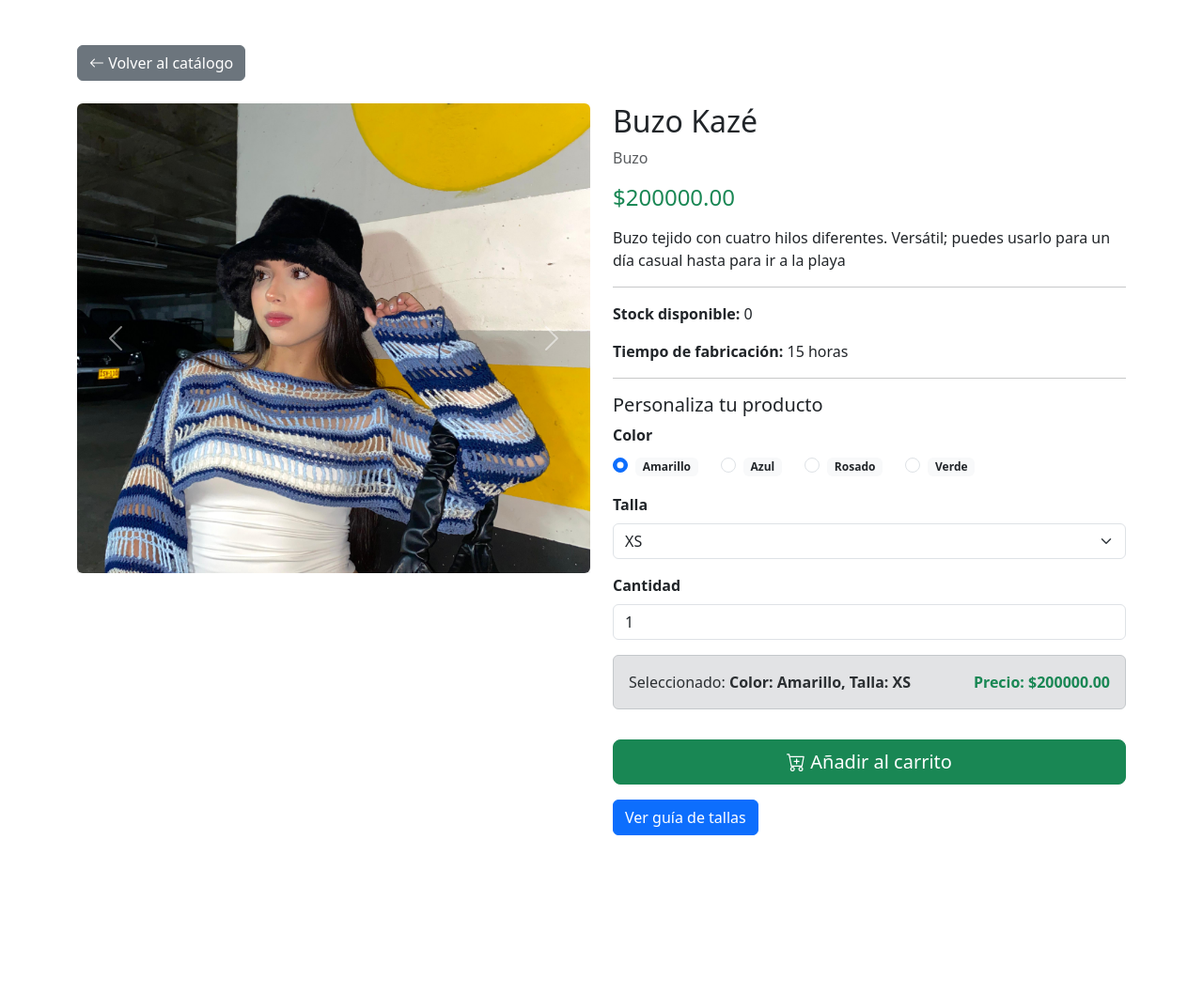
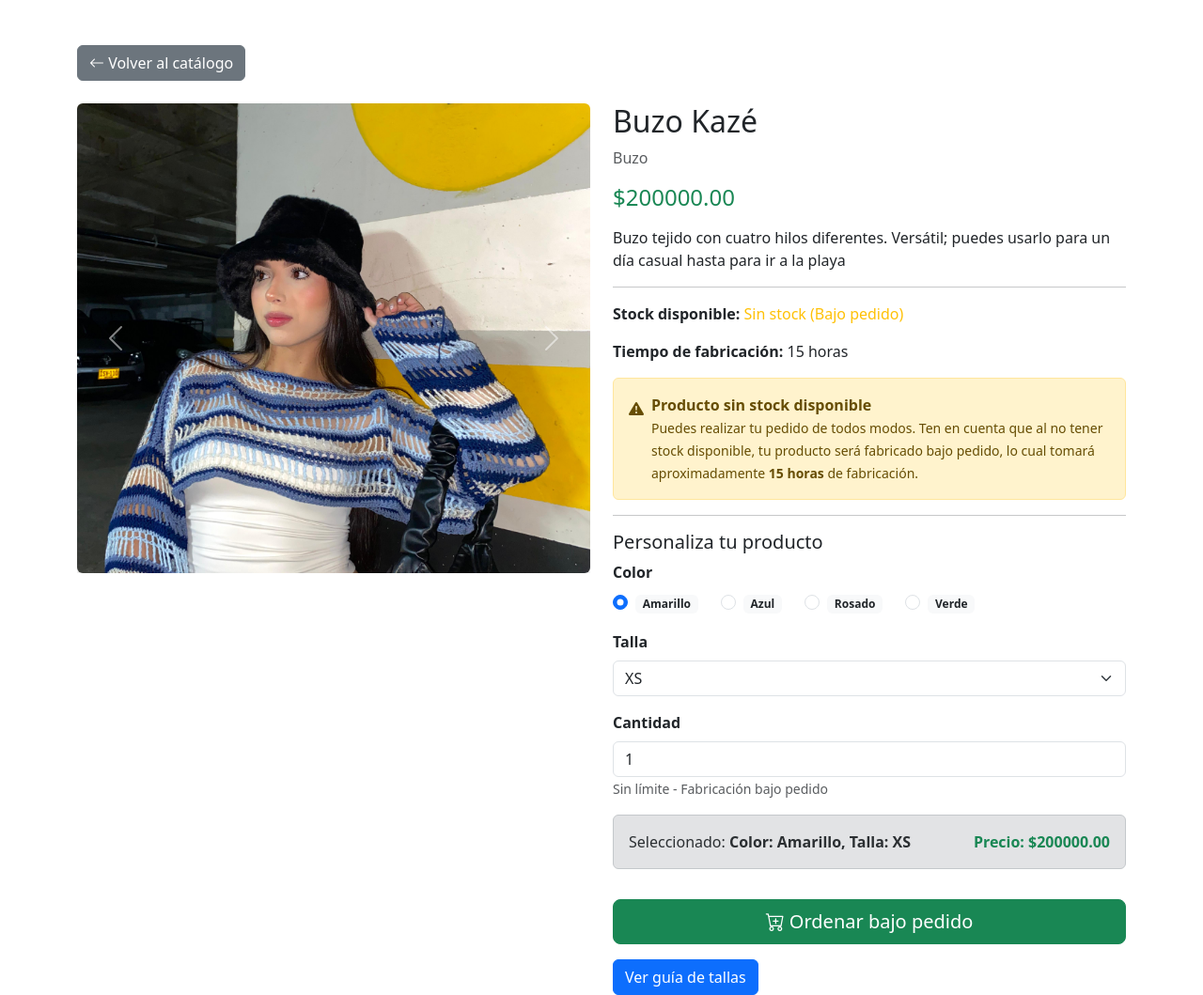
Before and after one commit to AlysonHenao/Akima, a Django app: page /producto/1/ in a window 1280 px wide. Shown: the whole page at 94% size. Before the commit the page ends 889 px from the top, so only its background shows below. Run offline with Django 5.2, Linux system fonts and the light colour scheme; data comes from the database, SQL or seed files in the repository; both versions use the stored data as it was after the commit.

Commit message:
Stock condition fixed

```diff
--- a/crochet/templates/producto_detalle.html
+++ b/crochet/templates/producto_detalle.html
@@ -79,11 +79,31 @@
 
             <hr>
 
-            <p><strong>Stock disponible:</strong> {{ producto.stock }}</p>
+            <p><strong>Stock disponible:</strong>
+                {% if producto.stock > 0 %}
+                    <span class="text-success">{{ producto.stock }} unidades</span>
+                {% else %}
+                    <span class="text-warning">Sin stock (Bajo pedido)</span>
+                {% endif %}
+            </p>
 
             <p><strong>Tiempo de fabricación:</strong>
                 {{ producto.tiempo_fabricacion }} horas
             </p>
+
+            {% if producto.stock <= 0 %}
+            <div class="alert alert-warning d-flex align-items-start" role="alert">
+                <i class="bi bi-exclamation-triangle-fill me-2 mt-1"></i>
+                <div>
+                    <strong>Producto sin stock disponible</strong><br>
+                    <small>
+                        Puedes realizar tu pedido de todos modos. Ten en cuenta que al no tener stock disponible,
+                        tu producto será fabricado bajo pedido, lo cual tomará aproximadamente
+                        <strong>{{ producto.tiempo_fabricacion }} horas</strong> de fabricación.
+                    </small>
+                </div>
+            </div>
+            {% endif %}
 
             <hr>
 
@@ -125,7 +145,17 @@
 
                     <div class="mb-3">
                         <label for="cantidad" class="form-label"><strong>Cantidad</strong></label>
-                        <input type="number" id="cantidad" name="cantidad" class="form-control" value="1" min="1" max="{{ producto.stock }}" required>
+                        <input type="number"
+                               id="cantidad"
+                               name="cantidad"
+                               class="form-control"
+                               value="1"
+                               min="1"
+                               {% if producto.stock > 0 %}max="{{ producto.stock }}"{% endif %}
+                               required>
+                        {% if producto.stock <= 0 %}
+                        <small class="text-muted">Sin límite - Fabricación bajo pedido</small>
+                        {% endif %}
                     </div>
 
                     <div class="alert alert-secondary d-flex justify-content-between align-items-center">
@@ -134,7 +164,12 @@
                     </div>
 
                     <button type="submit" class="btn btn-success btn-lg w-100 mt-3">
-                        <i class="bi bi-cart-plus"></i> Añadir al carrito
+                        <i class="bi bi-cart-plus"></i>
+                        {% if producto.stock <= 0 %}
+                            Ordenar bajo pedido
+                        {% else %}
+                            Añadir al carrito
+                        {% endif %}
                     </button>
                 </form>
             </div>
```
Also changed, not shown: db.sqlite3.
